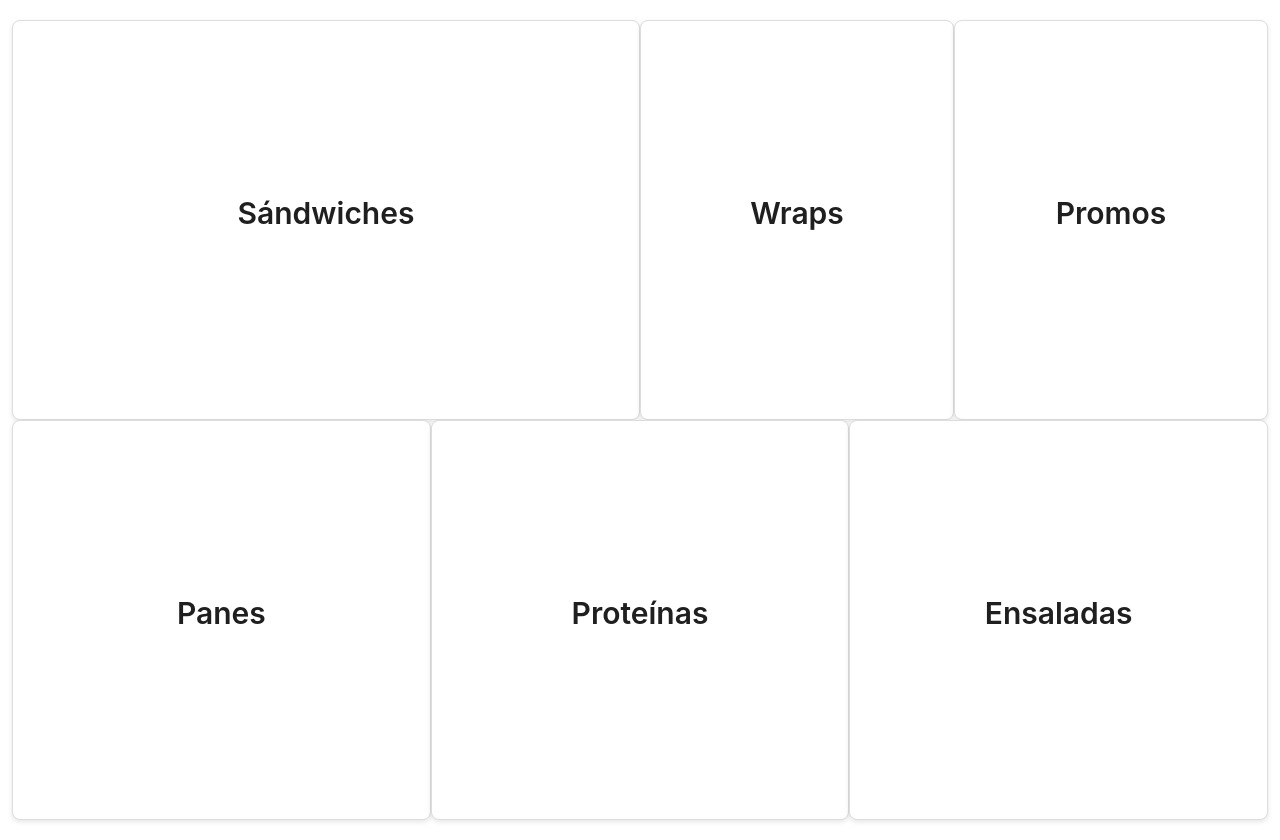
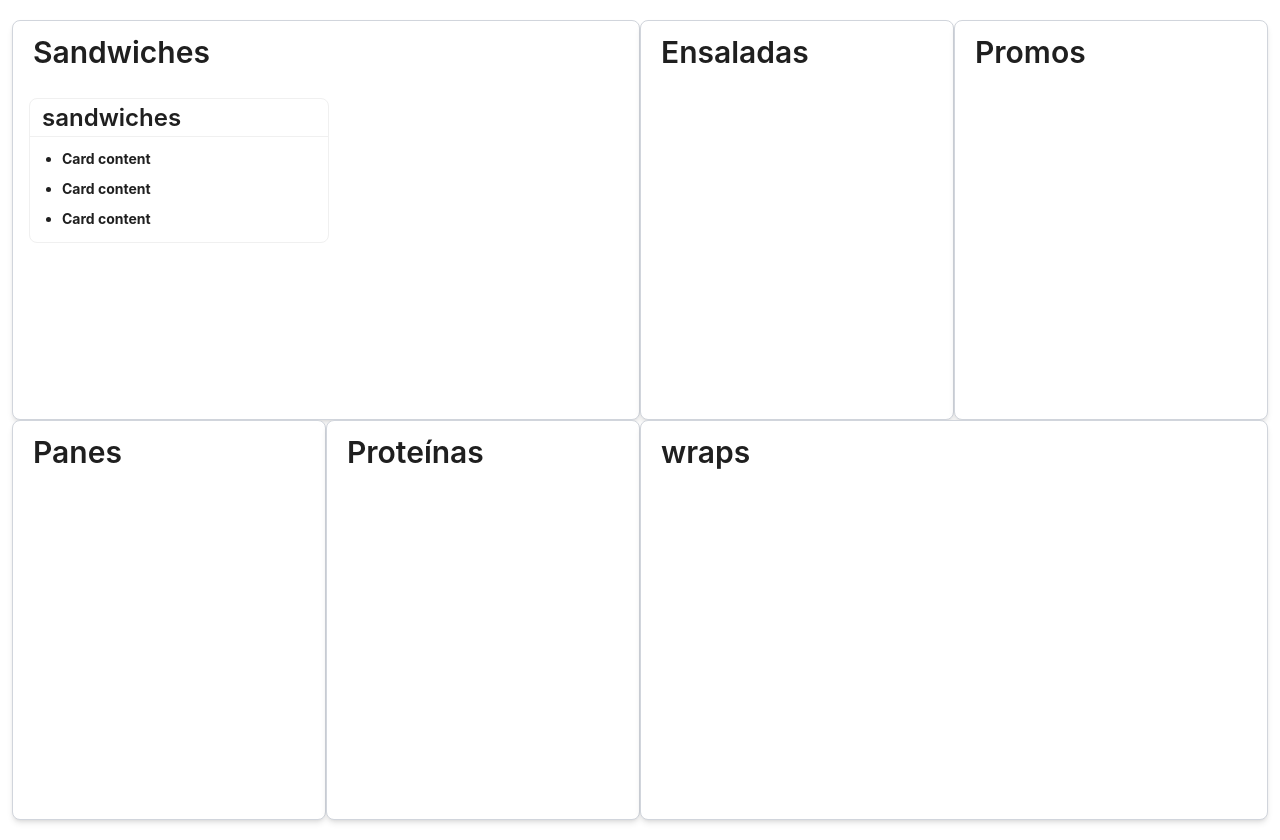
Before and after one commit to grichal/vista-menu-gustop, a React (Vite) app: page / in a window 1280 px wide. Built offline with nearby package versions, Linux system fonts and the light colour scheme.

Commit message:
menu upgrated

```diff
--- a/package.json
+++ b/package.json
@@ -15,6 +15,7 @@
     "antd": "^5.23.3",
     "react": "^18.3.1",
     "react-dom": "^18.3.1",
+    "react-icons": "^5.4.0",
     "tailwindcss": "^4.0.0"
   },
   "devDependencies": {
--- a/src/App.jsx
+++ b/src/App.jsx
@@ -1,42 +1,153 @@
 import React from "react";
-import { Layout, Typography, Row, Col } from "antd";
+import { Card, Col, Layout, Row, Space, Typography } from "antd";
+import { InfoCircleOutlined } from "@ant-design/icons";
+import logo from "./assets/Untitled-1.png";
+import { Content } from "antd/es/layout/layout";
 
-const { Content } = Layout;
 const { Title } = Typography;
 
-const sections = [
-  { title: "Sándwiches", span: 12 },
-  { title: "Wraps", span: 6 },
-  { title: "Promos", span: 6 },
-  { title: "Panes", span: 8 },
-  { title: "Proteínas", span: 8 },
-  { title: "Ensaladas", span: 8 },
-];
+const menuData = {
+  sandwiches: [
+    {
+      name: "Sándwich de Pollo",
+      ingredients: "Pollo, lechuga, mayonesa",
+      price: "$5.00",
+    },
+    {
+      name: "Sándwich Vegetariano",
+      ingredients: "Tomate, aguacate, lechuga",
+      price: "$4.50",
+    },
+    {
+      name: "Sándwich de Pavo",
+      ingredients: "Pavo, lechuga, mostaza",
+      price: "$5.50",
+    },
+    {
+      name: "Sándwich de Atún",
+      ingredients: "Atún, cebolla, mayonesa",
+      price: "$4.80",
+    },
+  ],
+  wraps: [
+    {
+      name: "Wrap de Pollo",
+      ingredients: "Pollo, ensalada, salsa",
+      price: "$6.00",
+    },
+    {
+      name: "Wrap Vegetariano",
+      ingredients: "Hummus, espinaca, pepino",
+      price: "$5.50",
+    },
+  ],
+  promos: [
+    { name: "Combo Sándwich + Bebida", price: "$7.50" },
+    { name: "Combo Wrap + Ensalada", price: "$8.00" },
+  ],
+  panes: [
+    { name: "Pan de Ajo", price: "$2.00" },
+    { name: "Pan Integral", price: "$2.50" },
+  ],
+  proteins: [
+    { name: "Pollo Asado", price: "$4.00" },
+    { name: "Carne de Res", price: "$5.00" },
+  ],
+  ensaladas: [
+    { name: "Ensalada César", price: "$4.50" },
+    { name: "Ensalada Griega", price: "$5.00" },
+  ],
+};
 
 const MenuScreen = () => {
   return (
-    <Layout className="flex  flex-wrap-reverse" style={{ minHeight: "100vh", background: "#fff", padding: "20px" }}>
+    <Layout
+      className="flex  flex-wrap-reverse"
+      style={{ minHeight: "100vh", background: "#fff", padding: "20px" }}
+    >
       <Content>
         <Row gutter={[16, 16]} style={{ height: "50vh" }}>
-          <Col span={12} style={sectionStyle}>
-            <Title level={2}>Sándwiches</Title>
+          <Col
+            span={12}
+            className="bg-white flex border border-gray-300 rounded-lg text-center text-xl font-bold shadow-md"
+          >
+            <div className="flex m-3">
+              <Title level={2}>Sandwiches</Title>
+            </div>
+
+            <div className="flex m-2 text-2xl">
+              <Space direction="vertical" size={16}>
+                <Card
+                  size="small"
+                  title={
+                    <>
+                      <h1 className="text-2xl">sandwiches</h1>
+                    </>
+                  }
+                  className="text-left"
+                  style={{ width: 300 }}
+                >
+                  <ul className="list-disc pl-5">
+      <li className="mb-2">
+        <p>Card content</p>
+      </li>
+      <li className="mb-2">
+        <p>Card content</p>
+      </li>
+      <li>
+        <p>Card content</p>
+      </li>
+    </ul>
+                </Card>
+              </Space>
+            </div>
           </Col>
-          <Col span={6} style={sectionStyle}>
-            <Title level={2}>Wraps</Title>
+          <Col
+            span={6}
+            className="bg-white flex border border-gray-300 rounded-lg text-center text-xl font-bold shadow-md"
+          >
+            <div className="flex m-3">
+              <Title level={2}>Ensaladas</Title>
+            </div>
+            <div></div>
           </Col>
-          <Col span={6} style={sectionStyle}>
-            <Title level={2}>Promos</Title>
+          <Col
+            span={6}
+            className="bg-white flex border border-gray-300 rounded-lg text-center text-xl font-bold shadow-md"
+          >
+            <div className="flex m-3">
+              <Title level={2}>Promos</Title>
+            </div>
+            <div></div>
           </Col>
         </Row>
         <Row gutter={[16, 16]} style={{ height: "50vh" }}>
-          <Col span={8} style={sectionStyle}>
-            <Title level={2}>Panes</Title>
+          <Col
+            span={6}
+            className="bg-white flex border border-gray-300 rounded-lg text-center text-xl font-bold shadow-md"
+          >
+            <div className="flex m-3">
+              <Title level={2}>Panes</Title>
+            </div>
+            <div></div>
           </Col>
-          <Col span={8} style={sectionStyle}>
-            <Title level={2}>Proteínas</Title>
+          <Col
+            span={6}
+            className="bg-white flex border border-gray-300 rounded-lg text-center text-xl font-bold shadow-md"
+          >
+            <div className="flex m-3">
+              <Title level={2}>Proteínas</Title>
+            </div>
+            <div></div>
           </Col>
-          <Col span={8} style={sectionStyle}>
-            <Title level={2}>Ensaladas</Title>
+          <Col
+            span={12}
+            className="bg-white flex border border-gray-300 rounded-lg text-center text-xl font-bold shadow-md"
+          >
+            <div className="flex m-3">
+              <Title level={2}>wraps</Title>
+            </div>
+            <div></div>
           </Col>
         </Row>
       </Content>
@@ -44,17 +155,4 @@ const MenuScreen = () => {
   );
 };
 
-const sectionStyle = {
-  background: "#fff",
-  display: "flex",
-  alignItems: "center",
-  justifyContent: "center",
-  border: "1px solid #ddd",
-  borderRadius: "8px",
-  textAlign: "center",
-  fontSize: "1.5rem",
-  fontWeight: "bold",
-  boxShadow: "0px 2px 5px rgba(0, 0, 0, 0.1)",
-};
-
 export default MenuScreen;
```
Also changed, not shown: src/assets/Untitled-1.png (added), 1 other file (tests, documents, lock files or other folders).
